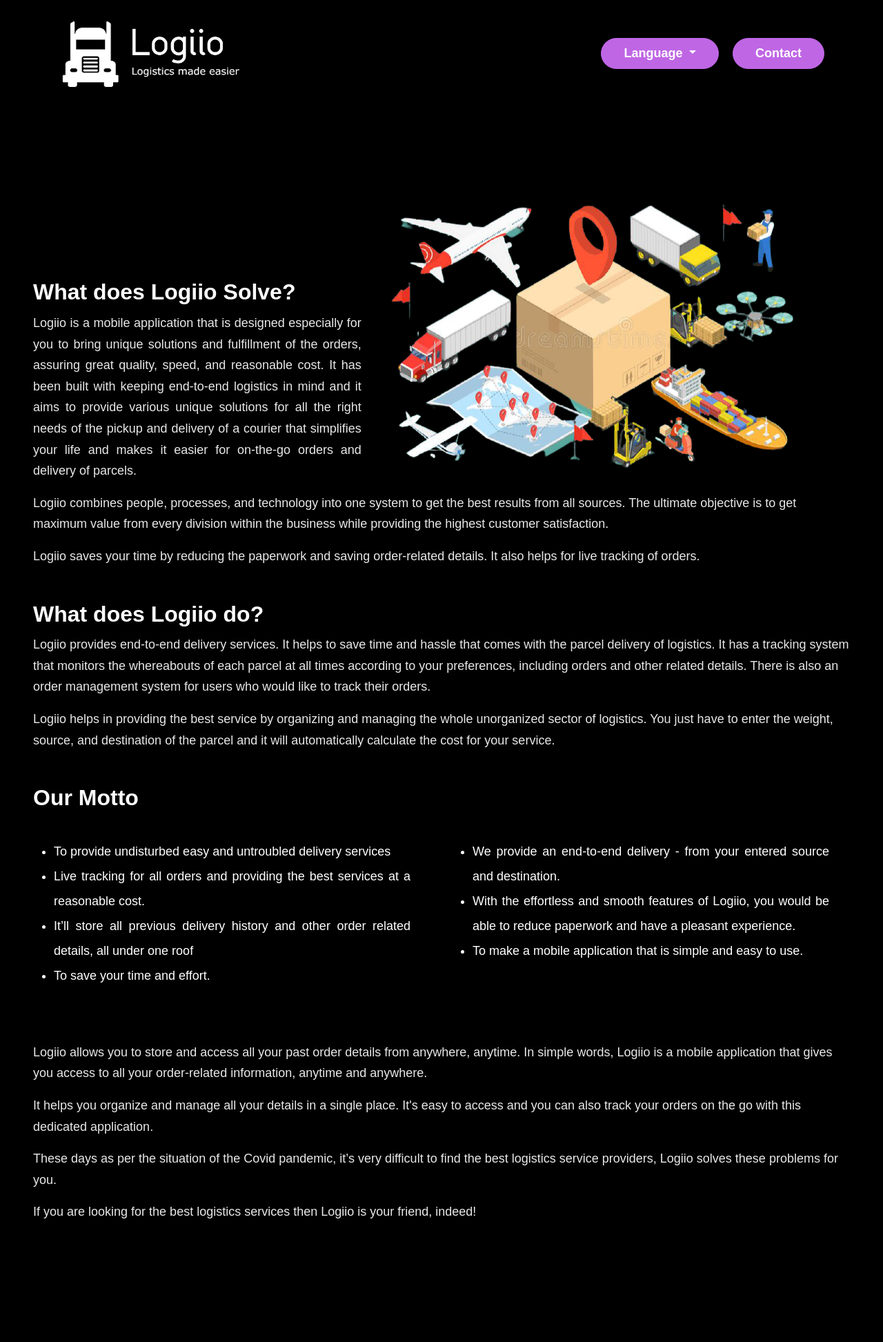
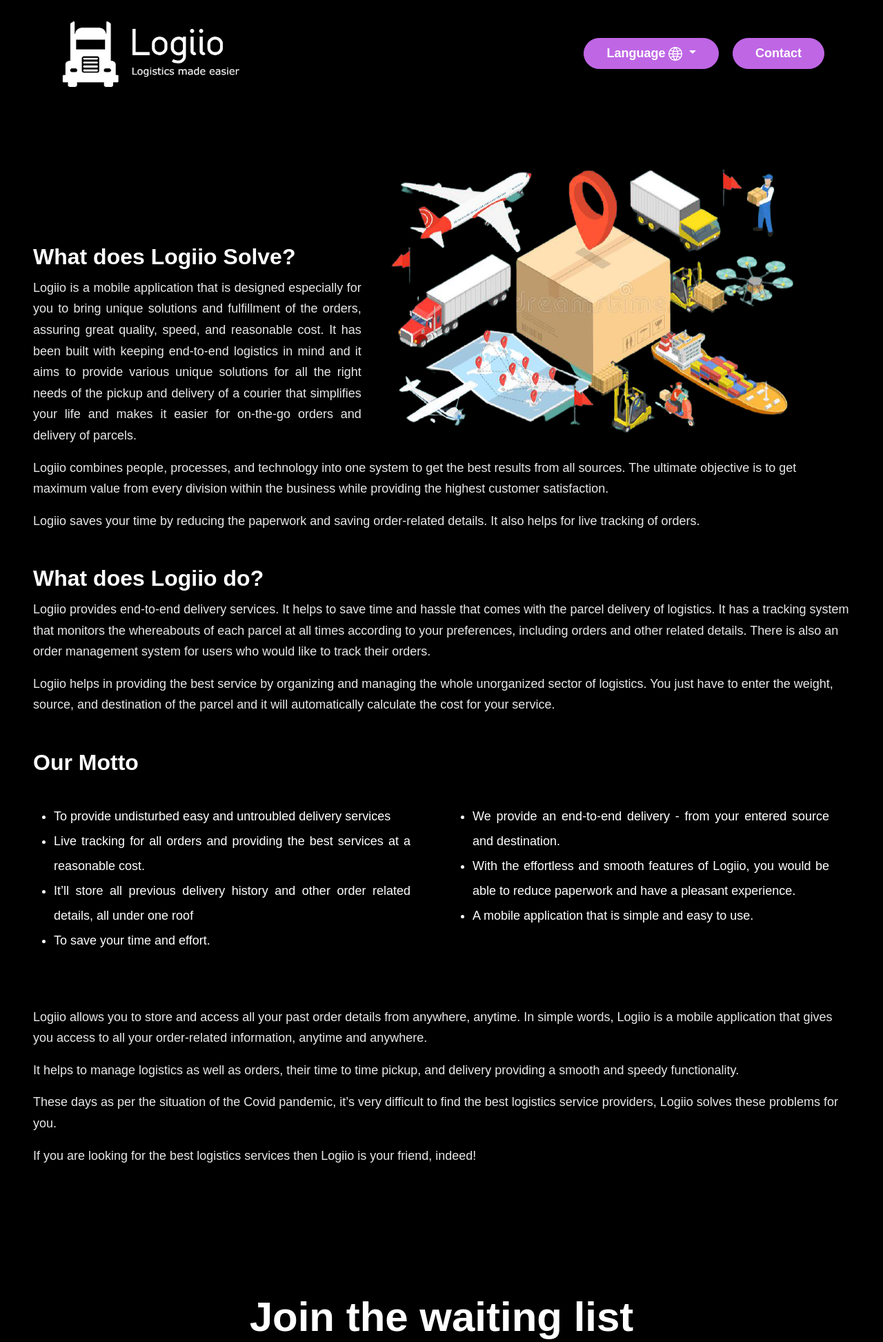
Before and after one commit to sagars-sachdev98/logiio, a PHP site: page / in a window 1280 px wide. Shown: the top 1945 px of the page at 69% size. Run offline with PHP 8.4, Linux system fonts and the light colour scheme.

Commit message:
content-update

```diff
--- a/css/style.css
+++ b/css/style.css
@@ -85,13 +85,21 @@ input,textarea{
   .logo{
     width: 280px;
   }
-  @media only screen and (min-width: 320px) and (max-width: 500px){
+  @media only screen and (min-width: 320px) and (max-width: 790px){
       #snackbar{
         max-width: 281px;
         min-width: 280px;
       }
       .logo{
         width: 150px;
+      }
+      p{
+          text-align: justify;
+      }
+  }
+  @media only screen and (min-width:760) and (max-width:900){
+      .hero-img{
+          margin-top: 52%!important;
       }
   }
   /* Animations to fade the snackbar in and out */
--- a/index.php
+++ b/index.php
@@ -88,7 +88,7 @@
 
             <div class="dropdown show">
               <a class="btn btn-secondary dropdown-toggle" href="#" role="button" id="dropdownMenuLink" data-toggle="dropdown" aria-haspopup="true" aria-expanded="false">
-                <span style="background: #bf66e5 !important" id="language-selector">Language</span>
+                <span style="background: #bf66e5 !important" id="language-selector">Language <img src="./img/global.png" alt="" width="20px" style="background:#bf66e5!important"></span>
               </a>
 
               <div class="dropdown-menu" aria-labelledby="dropdownMenuLink" style="background: white">
@@ -114,7 +114,7 @@
     <!--navigation end-->
 
     <!--welcome message-->
-    <div class="pl-5 pr-5" style="margin-top: 10%">
+    <div class="pl-5 pr-5" style="margin-top: 6%">
       <div class="row">
         <div class="col-lg-5 col-md-5 col-sm-6" style="margin-top: 10%">
           <h2 id="solve-title">What does Logiio Solve?</h2>
@@ -200,7 +200,7 @@
                   be able to reduce paperwork and have a pleasant experience.
                 </li>
                 <li id="motto-7">
-                  To make a mobile application that is simple and easy to use.
+                  A mobile application that is simple and easy to use.
                 </li>
               </ul>
             </div>
@@ -216,9 +216,8 @@
           information, anytime and anywhere.
         </p>
         <p id="detail-2">
-          It helps you organize and manage all your details in a single place.
-          It's easy to access and you can also track your orders on the go
-          with this dedicated application.
+          It helps to manage logistics as well as orders, their time to
+          time pickup, and delivery providing a smooth and speedy functionality.
         </p>
         <p id="detail-3">
           These days as per the situation of the Covid pandemic, it’s very
--- a/js/service.js
+++ b/js/service.js
@@ -23,12 +23,12 @@ function langaugeEnglish() {
     document.getElementById("motto-4").innerHTML="To save your time and effort."
     document.getElementById("motto-5").innerHTML="We provide an end-to-end delivery - from your entered source and destination."
     document.getElementById("motto-6").innerHTML="With the effortless and smooth features of Logiio, you would be able to reduce paperwork and have a pleasant experience."
-    document.getElementById("motto-7").innerHTML="To make a mobile application that is simple and easy to use."
+    document.getElementById("motto-7").innerHTML="A mobile application that is simple and easy to use"
 
 
     // Details
     document.getElementById("detail-1").innerHTML = "Logiio allows you to store and access all your past order details from anywhere, anytime. In simple words, Logiio is a mobile application that gives you access to all your order-related information, anytime and anywhere.";
-    document.getElementById("detail-2").innerHTML = "It helps you organize and manage all your details in a single place. It's easy to access and you can also track your orders on the go with this dedicated application.";
+    document.getElementById("detail-2").innerHTML = "It helps to manage logistics as well as orders, their time to time pickup, and delivery providing a smooth and speedy functionality.";
     document.getElementById("detail-3").innerHTML = "These days as per the situation of the Covid pandemic, it’s very difficult to find the best logistics service providers, Logiio solves these problems for you. ";
     document.getElementById("detail-4").innerHTML = "If you are looking for the best logistics services then Logiio is your friend, indeed!"
 
@@ -66,12 +66,12 @@ function languageHindi() {
     document.getElementById("motto-4").innerHTML="अपना समय और प्रयास बचाने के लिए।"
     document.getElementById("motto-5").innerHTML="हम आपके द्वारा दर्ज किए गए स्रोत और गंतव्य से - एंड-टू-एंड डिलीवरी प्रदान करते हैं।"
     document.getElementById("motto-6").innerHTML="लॉजियो की सहज और सहज सुविधाओं के साथ, आप कागजी कार्रवाई को कम करने और सुखद अनुभव प्राप्त करने में सक्षम होंगे।"
-    document.getElementById("motto-7").innerHTML="एक ऐसा मोबाइल एप्लिकेशन बनाना जो सरल और उपयोग में आसान हो।"
+    document.getElementById("motto-7").innerHTML="एक ऐसा मोबाइल एप्लिकेशन जो सरल और उपयोग में आसान हो।"
 
 
     // Details
     document.getElementById("detail-1").innerHTML = "लॉजियो आपको कहीं से भी, कभी भी अपने सभी पिछले ऑर्डर विवरणों को स्टोर और एक्सेस करने की अनुमति देता है। सरल शब्दों में, लॉजियो एक मोबाइल एप्लिकेशन है जो आपको किसी भी समय और कहीं भी, आपके ऑर्डर से संबंधित सभी जानकारी तक पहुंच प्रदान करता है।";
-    document.getElementById("detail-2").innerHTML = "यह आपके सभी विवरणों को एक ही स्थान पर व्यवस्थित और प्रबंधित करने में आपकी सहायता करता है। इसे एक्सेस करना आसान है और आप इस समर्पित एप्लिकेशन के साथ चलते-फिरते अपने ऑर्डर ट्रैक भी कर सकते हैं।";
+    document.getElementById("detail-2").innerHTML = "यह लॉजिस्टिक्स के साथ-साथ ऑर्डर, उनके समय-समय पर पिकअप और डिलीवरी को सुचारू और तेज कार्यक्षमता प्रदान करने में मदद करता है।";
     document.getElementById("detail-3").innerHTML = "इन दिनों कोविड महामारी की स्थिति के अनुसार, सर्वश्रेष्ठ लॉजिस्टिक्स सेवा प्रदाताओं को खोजना बहुत मुश्किल है, लॉजियो आपके लिए इन समस्याओं का समाधान करता है।";
     document.getElementById("detail-4").innerHTML = "यदि आप सर्वश्रेष्ठ लॉजिस्टिक्स सेवाओं की तलाश में हैं तो लॉजियो वास्तव में आपका मित्र है!"
 
@@ -107,11 +107,11 @@ function languageMarathi() {
     document.getElementById("motto-4").innerHTML="आपला वेळ आणि मेहनत वाचवण्यासाठी."
     document.getElementById("motto-5").innerHTML="आम्ही एंटर-टू-एंड डिलिव्हरी प्रदान करतो-आपल्या प्रविष्ट केलेल्या स्त्रोत आणि गंतव्यस्थानावरून."
     document.getElementById("motto-6").innerHTML="लॉजियो च्या सहज आणि गुळगुळीत वैशिष्ट्यांसह, आपण पेपरवर्क कमी करण्यास आणि एक सुखद अनुभव घेण्यास सक्षम असाल."
-    document.getElementById("motto-7").innerHTML="मोबाइल अनुप्रयोग बनवणे जे सोपे आणि वापरण्यास सुलभ आहे."
+    document.getElementById("motto-7").innerHTML="मोबाइल अनुप्रयोग जे सोपे आणि वापरण्यास सुलभ आहे."
 
     // Details
     document.getElementById("detail-1").innerHTML = "लॉजियो आपल्याला आपल्या सर्व मागच्या ऑर्डरचे तपशील कोठूनही, कधीही संग्रहित करण्याची आणि प्रवेश करण्याची परवानगी देते. मध्ये सोप्या शब्दात, Logiio हा एक मोबाईल एप्लिकेशन आहे जो तुम्हाला तुमच्या सर्व ऑर्डरशी संबंधित प्रवेश देतो माहिती, कधीही आणि कुठेही";
-    document.getElementById("detail-2").innerHTML = "हे आपल्याला एकाच ठिकाणी आपले सर्व तपशील व्यवस्थित आणि व्यवस्थापित करण्यात मदत करते. यात प्रवेश करणे सोपे आहे आणि आपण या समर्पित अनुप्रयोगासह जाता जाता आपल्या ऑर्डरचा मागोवा घेऊ शकता.";
+    document.getElementById("detail-2").innerHTML = "हे रसद तसेच ऑर्डर, त्यांचे वेळोवेळी पिकअप आणि वितरण सुलभ आणि वेगवान कार्यक्षमता प्रदान करण्यात मदत करते.";
     document.getElementById("detail-3").innerHTML = "आजकाल कोविड साथीच्या परिस्थितीनुसार, सर्वोत्तम लॉजिस्टिक्स सेवा पुरवठादार शोधणे खूप अवघड आहे, लॉजियो तुमच्यासाठी या समस्या सोडवते.";
     document.getElementById("detail-4").innerHTML = "आपण सर्वोत्तम रसद सेवा शोधत असाल तर लॉजियो आपला मित्र आहे, खरंच!"
 
```
Also changed, not shown: img/global.png (added).
